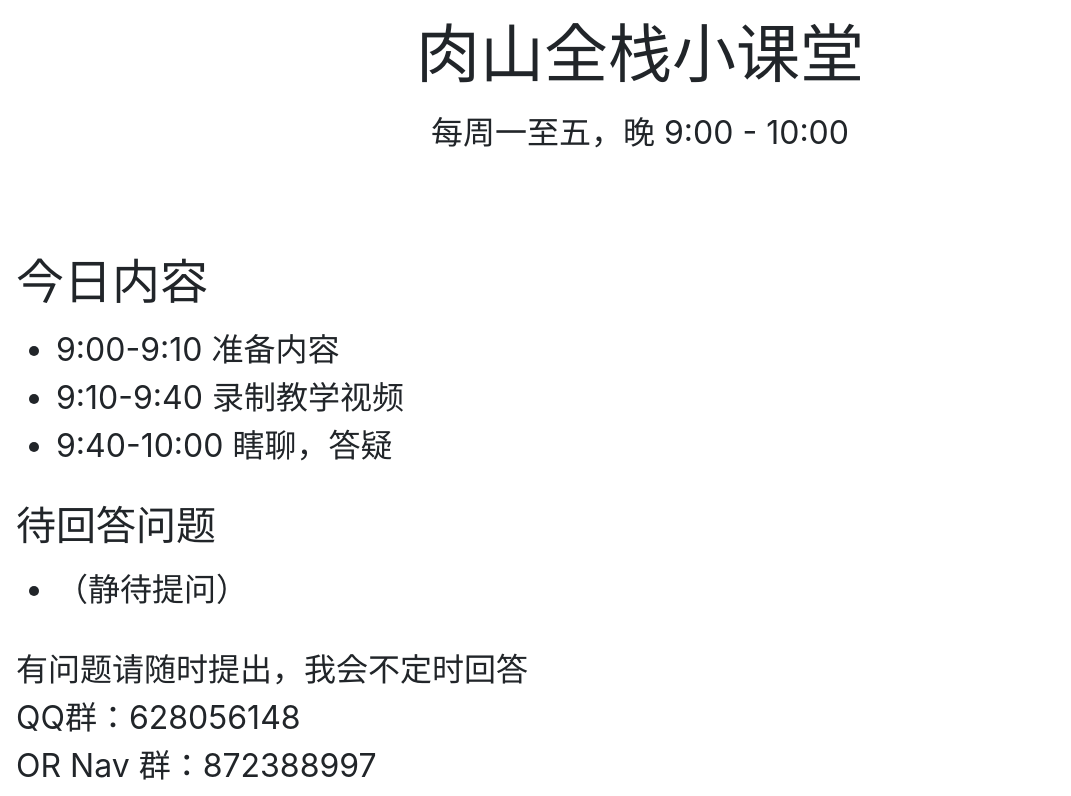
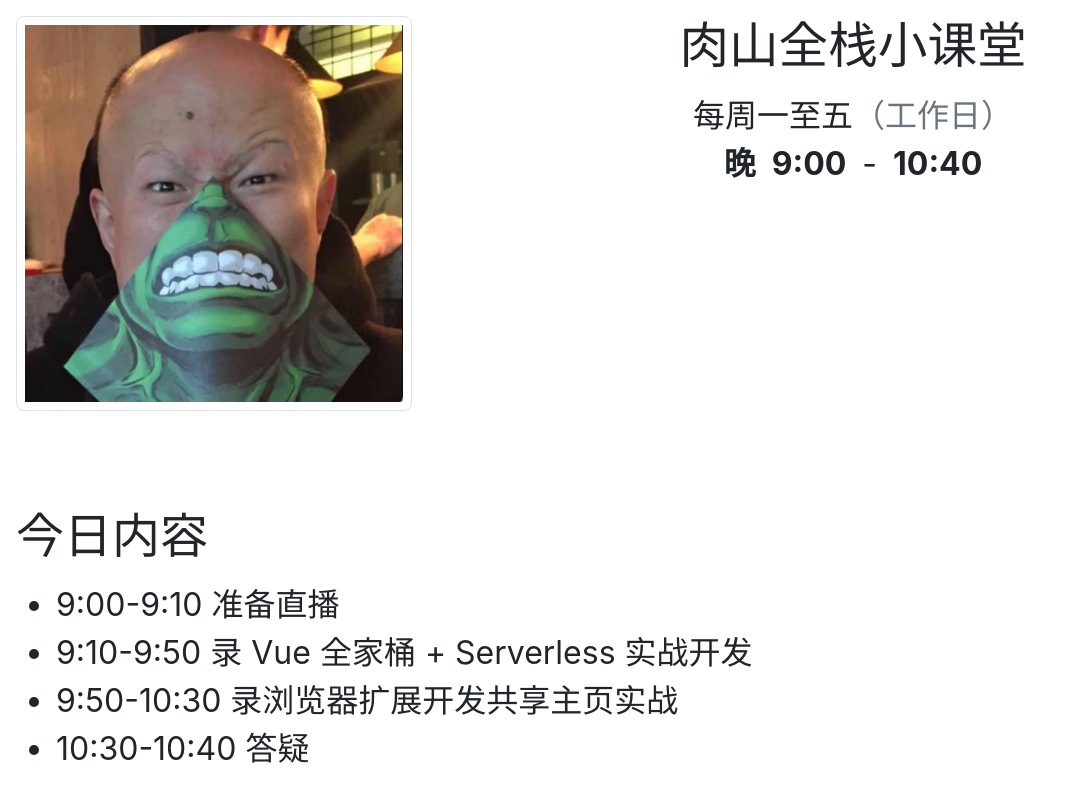
Before and after one commit to meathill/live-screen, a Vue app: page / in a window 1280 px wide. Shown: the top 796 px of the page, without its empty margins (0-1071 px from the left). Built offline with nearby package versions, Linux system fonts and the light colour scheme; the HTML template or start-up script is replaced by a standard one.

Commit message:
change: added avatar

```diff
--- a/package.json
+++ b/package.json
@@ -23,6 +23,7 @@
     "css-loader": "^5.0.1",
     "eslint": "^7.18.0",
     "eslint-plugin-vue": "^7.5.0",
+    "file-loader": "^6.2.0",
     "html-webpack-plugin": "^4.5.1",
     "pug": "^3.0.0",
     "pug-loader": "^2.4.0",
--- a/src/app.vue
+++ b/src/app.vue
@@ -1,12 +1,25 @@
 <template lang="pug">
 #app
-  h1.mb-2 肉山全栈小课堂
-  p.leading.mb-5.text-center 每周一至五，晚 9:00 - 10:00
+  header.row.mb-5
+    .col-4
+      img.img-thumbnail(
+        src="@/assets/avatar.png",
+      )
+    .col-8
+      h1.mb-2 肉山全栈小课堂
+      p.leading.text-center 每周一至五
+        span.text-muted （工作日）
+        br
+        strong 晚
+        strong.mx-2 9:00
+        | -
+        strong.ml-2 10:40
   h2 今日内容
   ul
-    li 9:00-9:10 准备内容
-    li 9:10-9:40 录制教学视频
-    li 9:40-10:00 瞎聊，答疑
+    li 9:00-9:10 准备直播
+    li 9:10-9:50 录 Vue 全家桶 + Serverless 实战开发
+    li 9:50-10:30 录浏览器扩展开发共享主页实战
+    li 10:30-10:40 答疑
 
   h3.mt-auto 待回答问题
   ul
@@ -14,13 +27,13 @@
 
   footer.mt-auto 有问题请随时提出，我会不定时回答
     br
-    | QQ群：628056148
+    | 小课堂 QQ群：628056148
     br
     | OR Nav 群：872388997
     br
     | 微信：wakabanga
     br
-    | 微博：meathill
+    | 微博：@meathill
     br
     | 博客：https://blog.meathill.com
 </template>
--- a/src/styl/screen.styl
+++ b/src/styl/screen.styl
@@ -12,7 +12,7 @@ body
   flex-direction column
 
 h1
-  font-size 2rem
+  font-size 1.55rem
   text-align center
 
 h2
```
Also changed, not shown: src/assets/avatar.png (added), 2 other files (tests, documents, lock files or other folders).
